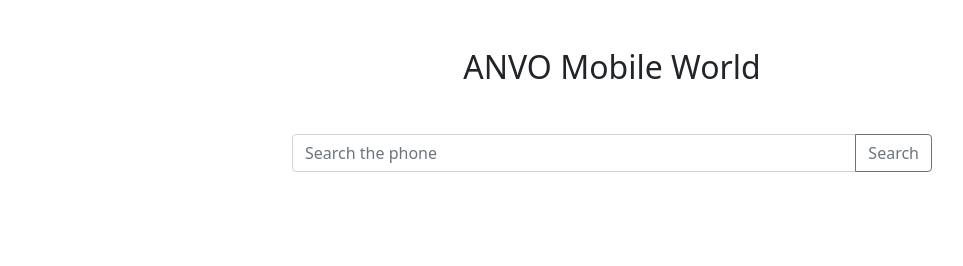
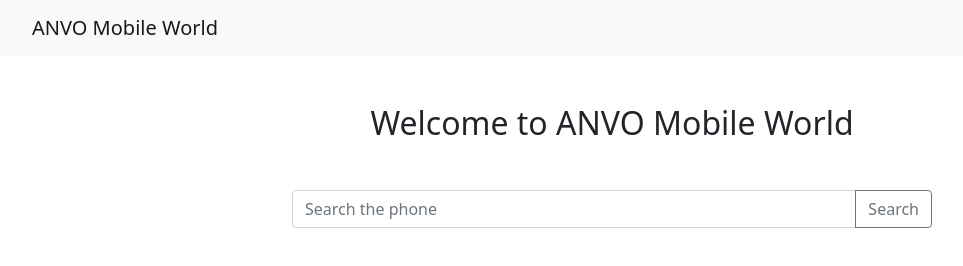
Before and after one commit to shuvo-99/Website-Project-6-ANVO-Mobile-World, a plain HTML site: page index.html in a window 1280 px wide. Shown: the whole page, without its empty margins (28-991 px from the left). Drawn offline with nearby package versions, Linux system fonts and the light colour scheme.

Commit message:
bonus done

```diff
--- a/index.html
+++ b/index.html
@@ -18,13 +18,14 @@
   </head>
   <body class="bg-color">
     <!-- nav bar -->
-    <!-- <nav class="navbar navbar-expand-lg navbar-light bg-light">
-      <div class="container-fluid">
+    <nav class="navbar navbar-expand-lg navbar-light bg-light">
+      <div class="container-fluid mx-5">
+        <a class="navbar-brand" href="#">ANVO Mobile World</a>
 
         <button class="navbar-toggler" type="button" data-bs-toggle="collapse" data-bs-target="#navbarNav" aria-controls="navbarNav" aria-expanded="false" aria-label="Toggle navigation">
           <span class="navbar-toggler-icon"></span>
         </button>
-        <div class="collapse navbar-collapse" id="navbarNav">
+        <!-- <div class="collapse navbar-collapse" id="navbarNav">
           <ul class="navbar-nav">
             <li class="nav-item">
               <a class="nav-link active" aria-current="page" href="#1">Home</a>
@@ -34,15 +35,15 @@
             </li>
 
           </ul>
-        </div>
+        </div> -->
       </div>
-    </nav> -->
+    </nav>
 
     <!-- Home -->
     <a href="http://" id="1"></a>
 
 
-    <h2 class="text-center my-5">ANVO Mobile World</h2>
+    <h2 class="text-center my-5">Welcome to ANVO Mobile World</h2>
 
       <!-- Search Field -->
 
@@ -85,6 +86,17 @@
 
       </div>
 
+      <!-- footer -->
+
+      <!-- <footer>
+        <section class="bg-dark">
+
+          <p class="text-white text-center">
+            © Copyright 2021 Md. Anonto Shuvo | All rights Reserved
+          </p>
+        </section>
+
+      </footer> -->
       <!-- JavaScript-->
       <script
         src="https://cdn.jsdelivr.net/npm/bootstrap@5.1.3/dist/js/bootstrap.bundle.min.js"
```
